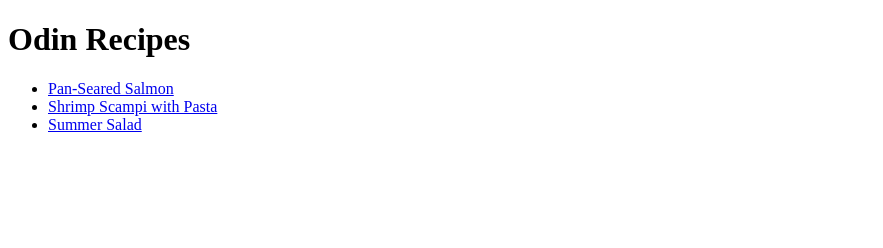
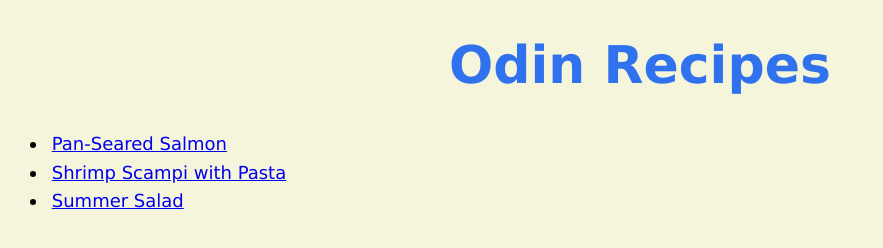
Before and after one commit to gdmitry93/odin-recipes, a plain HTML site: page index.html in a window 1280 px wide. Shown: the whole page, without its empty margins (0-883 px from the left). Drawn offline with Linux system fonts and the light colour scheme.

Commit message:
add initial styling for index.html page

```diff
--- a/index.html
+++ b/index.html
@@ -5,7 +5,7 @@
         <link rel="stylesheet" href="style.css">
         <title>Odin Recipes</title>
     </head>
-    <body>
+    <body class="header">
         <h1>Odin Recipes</h1>
         <ul>
             <li><a href="recipes/lasagna.html">Pan-Seared Salmon</a></li>
--- a/style.css
+++ b/style.css
@@ -0,0 +1,19 @@
+* {
+    font-family: Verdana, Geneva, Tahoma, sans-serif;
+    font-size: 18px;
+}
+
+h1 {
+    text-align: center;
+    font-size: 52px;
+    color: rgb(48, 114, 238);
+
+}
+
+.header {
+    background-color:beige;
+}
+
+li {
+    padding: 1mm;
+}
```
